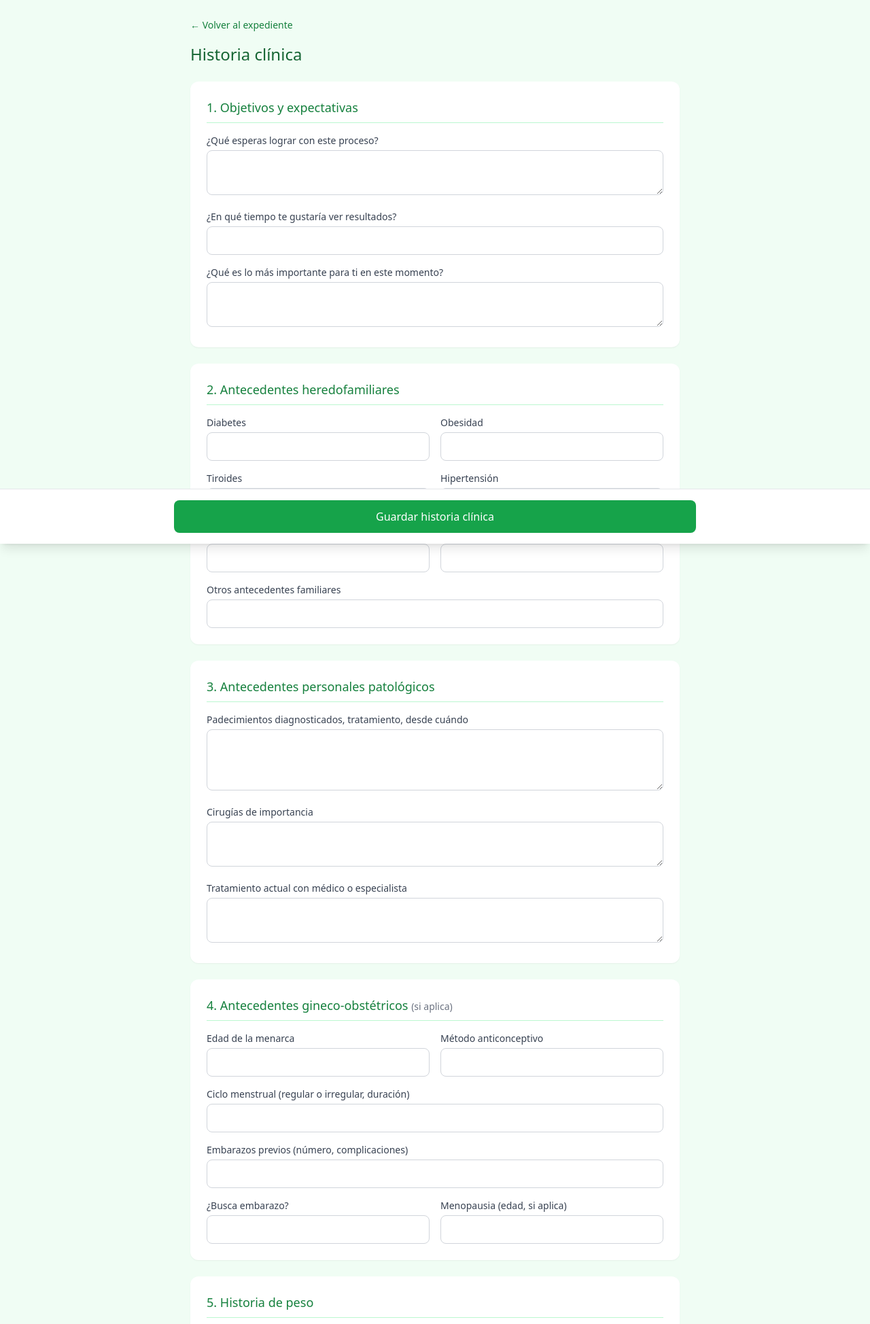
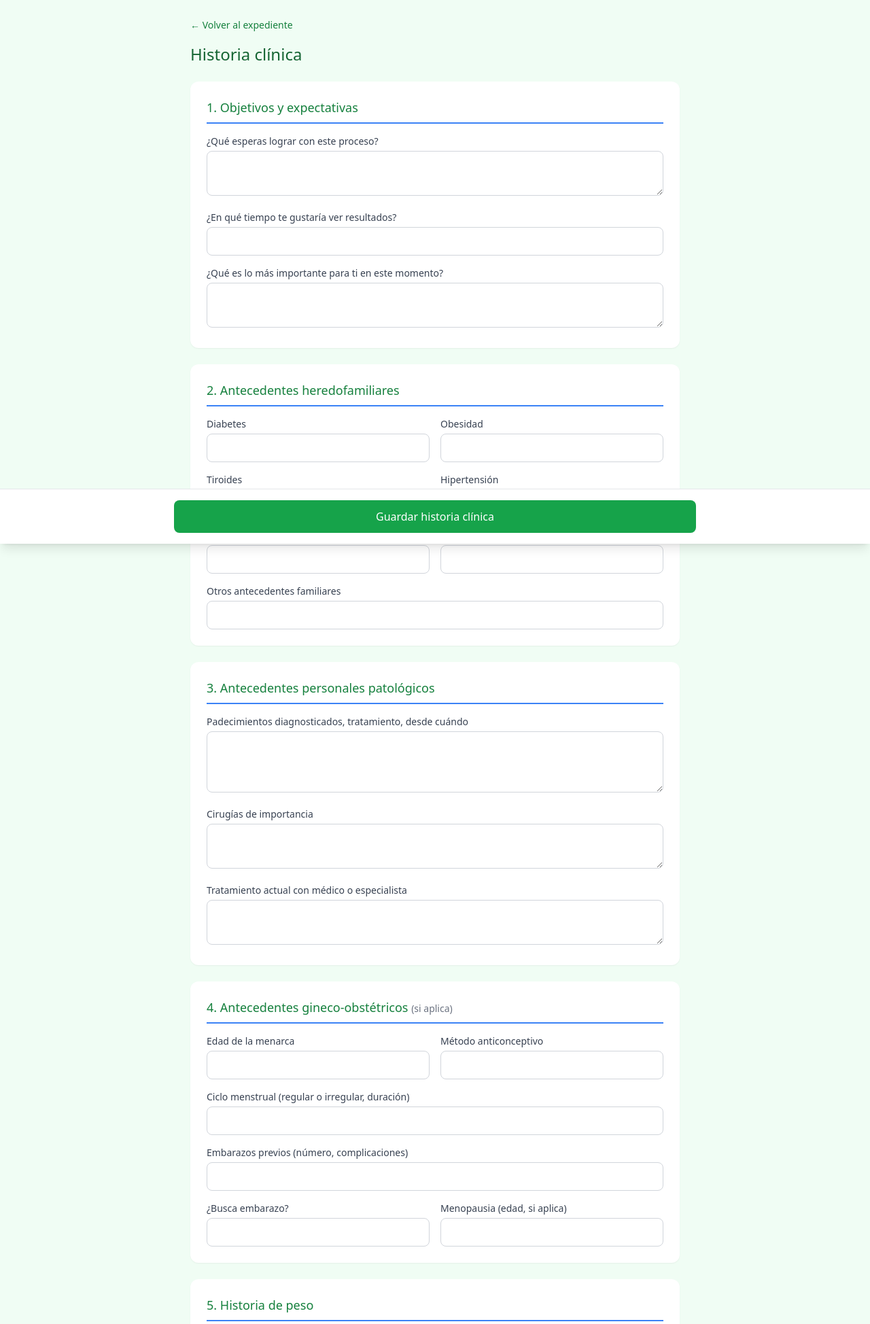
Before and after one commit to infamemp/sistema-nutricion, a FastAPI app: template app/templates/historia_clinica.html in a window 1280 px wide. Shown: the top 1948 px of the page at 68% size. Run offline with FastAPI, Linux system fonts and the light colour scheme; the template is opened without the code that fills it, so the values that code supplies are empty; the visitor is signed in with stand-in values (Sample User, id 1); some libraries are stand-ins or nearby versions.

Commit message:
Marca en login y acento azul en todo el proyecto
- login.html: nombre de marca "Marifer Utrilla" / "Nutrición y Salud Hormonal" con jerarquía visual (antes solo "Sistema de Marifer")
- Acento azul (#3B82F6) aplicado a encabezados de sección y tabla en las 6 plantillas restantes: lista_pacientes, expediente, ver_dieta, follow_up, historia_clinica, alta_rapida

```diff
--- a/app/templates/alta_rapida.html
+++ b/app/templates/alta_rapida.html
@@ -26,7 +26,7 @@
         <form method="post" action="/pacientes/alta" class="bg-white rounded-xl shadow-sm p-6 space-y-6">
 
             <div>
-                <h2 class="text-lg font-medium text-green-700 border-b border-green-200 pb-2 mb-4">Datos del paciente</h2>
+                <h2 class="text-lg font-medium text-green-700 border-b-2 border-blue-500 pb-2 mb-4">Datos del paciente</h2>
 
                 <div class="space-y-4">
                     <div>
@@ -80,7 +80,7 @@
             </div>
 
             <div>
-                <h2 class="text-lg font-medium text-green-700 border-b border-green-200 pb-2 mb-4">Agendar cita</h2>
+                <h2 class="text-lg font-medium text-green-700 border-b-2 border-blue-500 pb-2 mb-4">Agendar cita</h2>
 
                 <div class="space-y-4">
                     <div class="grid grid-cols-2 gap-4">
--- a/app/templates/historia_clinica.html
+++ b/app/templates/historia_clinica.html
@@ -31,7 +31,7 @@
 
             <!-- 1. Objetivos -->
             <div class="bg-white rounded-xl shadow-sm p-6">
-                <h2 class="text-lg font-medium text-green-700 border-b border-green-200 pb-2 mb-4">1. Objetivos y expectativas</h2>
+                <h2 class="text-lg font-medium text-green-700 border-b-2 border-blue-500 pb-2 mb-4">1. Objetivos y expectativas</h2>
                 <div class="space-y-4">
                     <div>
                         <label class="block text-sm text-gray-700 mb-1">¿Qué esperas lograr con este proceso?</label>
@@ -50,7 +50,7 @@
 
             <!-- 2. Heredofamiliares -->
             <div class="bg-white rounded-xl shadow-sm p-6">
-                <h2 class="text-lg font-medium text-green-700 border-b border-green-200 pb-2 mb-4">2. Antecedentes heredofamiliares</h2>
+                <h2 class="text-lg font-medium text-green-700 border-b-2 border-blue-500 pb-2 mb-4">2. Antecedentes heredofamiliares</h2>
                 <div class="grid grid-cols-2 gap-4">
                     <div>
                         <label class="block text-sm text-gray-700 mb-1">Diabetes</label>
@@ -85,7 +85,7 @@
 
             <!-- 3. Patológicos -->
             <div class="bg-white rounded-xl shadow-sm p-6">
-                <h2 class="text-lg font-medium text-green-700 border-b border-green-200 pb-2 mb-4">3. Antecedentes personales patológicos</h2>
+                <h2 class="text-lg font-medium text-green-700 border-b-2 border-blue-500 pb-2 mb-4">3. Antecedentes personales patológicos</h2>
                 <div class="space-y-4">
                     <div>
                         <label class="block text-sm text-gray-700 mb-1">Padecimientos diagnosticados, tratamiento, desde cuándo</label>
@@ -104,7 +104,7 @@
 
             <!-- 4. Gineco-obstétricos -->
             <div class="bg-white rounded-xl shadow-sm p-6">
-                <h2 class="text-lg font-medium text-green-700 border-b border-green-200 pb-2 mb-4">4. Antecedentes gineco-obstétricos <span class="text-sm font-normal text-gray-500">(si aplica)</span></h2>
+                <h2 class="text-lg font-medium text-green-700 border-b-2 border-blue-500 pb-2 mb-4">4. Antecedentes gineco-obstétricos <span class="text-sm font-normal text-gray-500">(si aplica)</span></h2>
                 <div class="grid grid-cols-2 gap-4">
                     <div>
                         <label class="block text-sm text-gray-700 mb-1">Edad de la menarca</label>
@@ -135,7 +135,7 @@
 
             <!-- 5. Historia de peso -->
             <div class="bg-white rounded-xl shadow-sm p-6">
-                <h2 class="text-lg font-medium text-green-700 border-b border-green-200 pb-2 mb-4">5. Historia de peso</h2>
+                <h2 class="text-lg font-medium text-green-700 border-b-2 border-blue-500 pb-2 mb-4">5. Historia de peso</h2>
                 <div class="grid grid-cols-3 gap-4 mb-4">
                     <div>
                         <label class="block text-sm text-gray-700 mb-1">Peso máximo (kg)</label>
@@ -158,7 +158,7 @@
 
             <!-- 6. Síntomas -->
             <div class="bg-white rounded-xl shadow-sm p-6">
-                <h2 class="text-lg font-medium text-green-700 border-b border-green-200 pb-2 mb-4">6. Revisión de síntomas</h2>
+                <h2 class="text-lg font-medium text-green-700 border-b-2 border-blue-500 pb-2 mb-4">6. Revisión de síntomas</h2>
                 <div class="grid grid-cols-2 gap-4">
                     <div>
                         <label class="block text-sm text-gray-700 mb-1">Gastrointestinales</label>
@@ -209,7 +209,7 @@
 
             <!-- 7. Alergias -->
             <div class="bg-white rounded-xl shadow-sm p-6">
-                <h2 class="text-lg font-medium text-green-700 border-b border-green-200 pb-2 mb-4">7. Alergias, intolerancias y preferencias</h2>
+                <h2 class="text-lg font-medium text-green-700 border-b-2 border-blue-500 pb-2 mb-4">7. Alergias, intolerancias y preferencias</h2>
                 <div class="space-y-4">
                     <div>
                         <label class="block text-sm text-gray-700 mb-1">Alergias alimentarias diagnosticadas</label>
@@ -232,7 +232,7 @@
 
             <!-- 8. Hábitos alimentarios -->
             <div class="bg-white rounded-xl shadow-sm p-6">
-                <h2 class="text-lg font-medium text-green-700 border-b border-green-200 pb-2 mb-4">8. Hábitos alimentarios</h2>
+                <h2 class="text-lg font-medium text-green-700 border-b-2 border-blue-500 pb-2 mb-4">8. Hábitos alimentarios</h2>
                 <p class="text-xs text-gray-500 mb-4">Recordatorio de 24 horas</p>
                 <div class="space-y-4">
                     <div>
@@ -266,7 +266,7 @@
 
             <!-- 9. Actividad física -->
             <div class="bg-white rounded-xl shadow-sm p-6">
-                <h2 class="text-lg font-medium text-green-700 border-b border-green-200 pb-2 mb-4">9. Actividad física, sueño y hábitos</h2>
+                <h2 class="text-lg font-medium text-green-700 border-b-2 border-blue-500 pb-2 mb-4">9. Actividad física, sueño y hábitos</h2>
                 <div class="space-y-4">
                     <div>
                         <label class="block text-sm text-gray-700 mb-1">¿Hace ejercicio? ¿Cómo es su rutina?</label>
@@ -295,7 +295,7 @@
 
             <!-- 10. Suplementos -->
             <div class="bg-white rounded-xl shadow-sm p-6">
-                <h2 class="text-lg font-medium text-green-700 border-b border-green-200 pb-2 mb-4">10. Suplementos y medicamentos</h2>
+                <h2 class="text-lg font-medium text-green-700 border-b-2 border-blue-500 pb-2 mb-4">10. Suplementos y medicamentos</h2>
                 <div class="space-y-4">
                     <div>
                         <label class="block text-sm text-gray-700 mb-1">Suplementos y vitaminas</label>
--- a/app/templates/lista_pacientes.html
+++ b/app/templates/lista_pacientes.html
@@ -29,7 +29,7 @@
         {% if pacientes %}
         <div class="bg-white rounded-xl shadow-sm overflow-hidden">
             <table class="w-full text-sm">
-                <thead class="bg-green-100 text-green-800">
+                <thead class="bg-green-100 text-green-800 border-b-2 border-blue-500">
                     <tr>
                         <th class="text-left px-4 py-3 font-medium">Nombre</th>
                         <th class="text-left px-4 py-3 font-medium">Celular</th>
```
Also changed, not shown: app/templates/expediente.html (+5 -5 lines), app/templates/follow_up.html (+6 -6 lines), app/templates/login.html (+3 -9 lines), app/templates/ver_dieta.html (+5 -5 lines).
